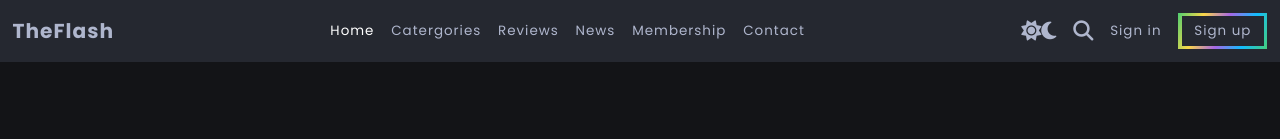
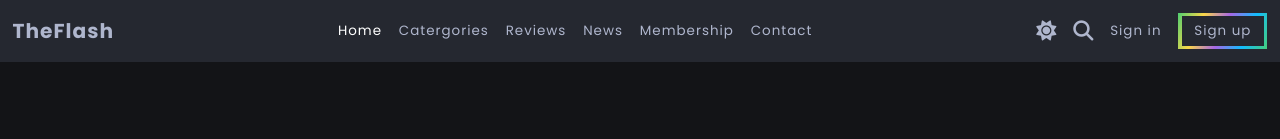
Before and after one commit to Kored28/Blog, a plain HTML site: page index.html in a window 1280 px wide. Shown: the top 139 px of the page. Drawn offline with nearby package versions, Linux system fonts and the light colour scheme.

Commit message:
Update style.css

```diff
--- a/asssets/css/style.css
+++ b/asssets/css/style.css
@@ -170,7 +170,7 @@ body.light-theme{
     color: var(--light-color);
 }
 
-.fa-moon{
+body .moon-icon{
     display: none;
 }
 
```
